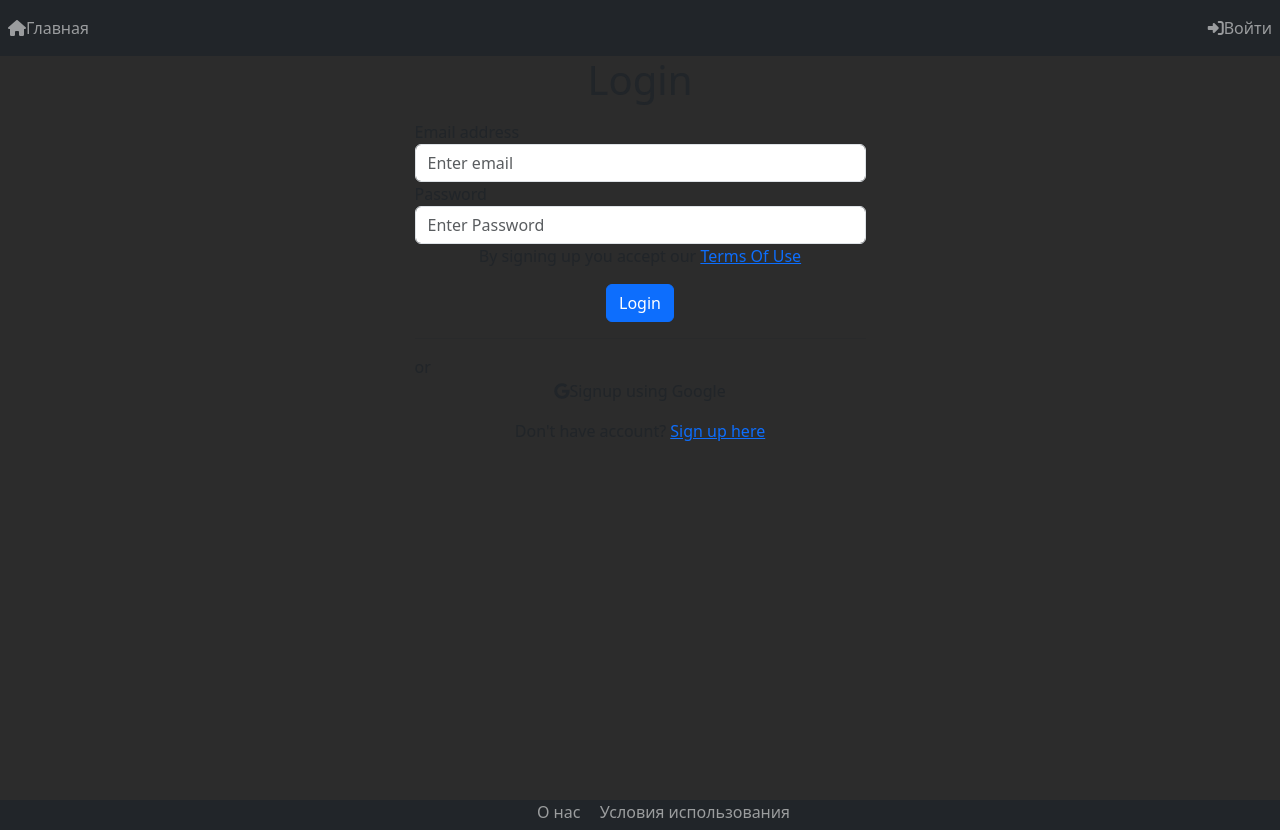
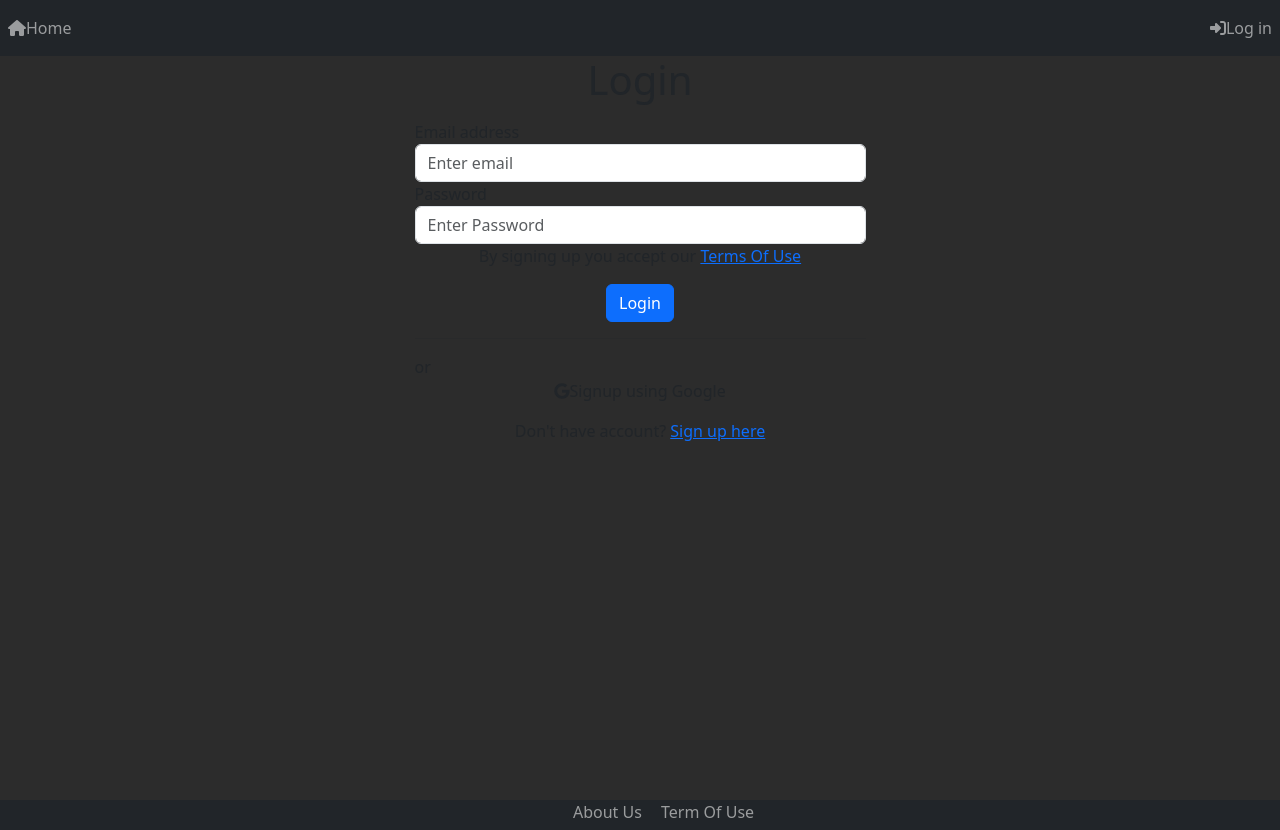
Before and after one commit to Stigi322/website, a Django app: page /login in a window 1280 px wide. Run offline with Django 4.2, Linux system fonts and the light colour scheme.

Commit message:
Minor Fixes

```diff
--- a/website/login/templates/login/login.html
+++ b/website/login/templates/login/login.html
@@ -1,7 +1,7 @@
 {% extends 'main/layout.html' %}
 {% load static %}
 
-{% block title %}Вход{% endblock %}
+{% block title %}Log in{% endblock %}
 
 {% block content %}
  <div class="container">
--- a/website/login/templates/login/registration.html
+++ b/website/login/templates/login/registration.html
@@ -1,7 +1,7 @@
 {% extends 'main/layout.html' %}
 {% load static %}
 
-{% block title %}Регестрация{% endblock %}
+{% block title %}Sing up{% endblock %}
 
 {% block content %}
  <div class="container">
--- a/website/main/templates/main/about.html
+++ b/website/main/templates/main/about.html
@@ -1,6 +1,6 @@
 {% extends 'main/layout.html' %}
 
-{% block title %}О нас{% endblock %}
+{% block title %}About Us{% endblock %}
 
 {% block content %}
 
--- a/website/main/templates/main/index.html
+++ b/website/main/templates/main/index.html
@@ -1,6 +1,6 @@
 {% extends 'main/layout.html' %}
 
-{% block title %}Главная страница{% endblock %}
+{% block title %}Home Page{% endblock %}
 
 {% block content %}
 
--- a/website/main/templates/main/layout.html
+++ b/website/main/templates/main/layout.html
@@ -1,6 +1,6 @@
 {% load static %}
 <!DOCTYPE html>
-<html lang="ru">
+<html lang="en">
 <head>
     <meta charset="UTF-8">
     <title>{%block title%}{% endblock %}</title>
@@ -14,12 +14,12 @@
       <div class="collapse navbar-collapse" id="navbarNav">
         <ul class="navbar-nav">
           <li class="nav-item active">
-            <a class="nav-link" href="/"><i class="fa-solid fa-house"></i>Главная<span class="sr-only">(current)</span></a>
+            <a class="nav-link" href="/"><i class="fa-solid fa-house"></i>Home<span class="sr-only">(current)</span></a>
           </li>
         </ul>
           <ul class="navbar-nav ms-auto">
               <li class="nav-item">
-                <a class="nav-link" href="/login"><i class="fa-solid fa-right-to-bracket"></i>Войти</a>
+                <a class="nav-link" href="/login"><i class="fa-solid fa-right-to-bracket"></i>Log in</a>
               </li>
           </ul>
       </div>
@@ -33,8 +33,8 @@
     <!-- Footer -->
     <footer>
         <ul>
-            <li><a href="/about">О нас</a></li>
-            <li>Условия использования</li>
+            <li><a href="/about">About Us</a></li>
+            <li>Term Of Use</li>
         </ul>
     </footer>
 </body>
```
